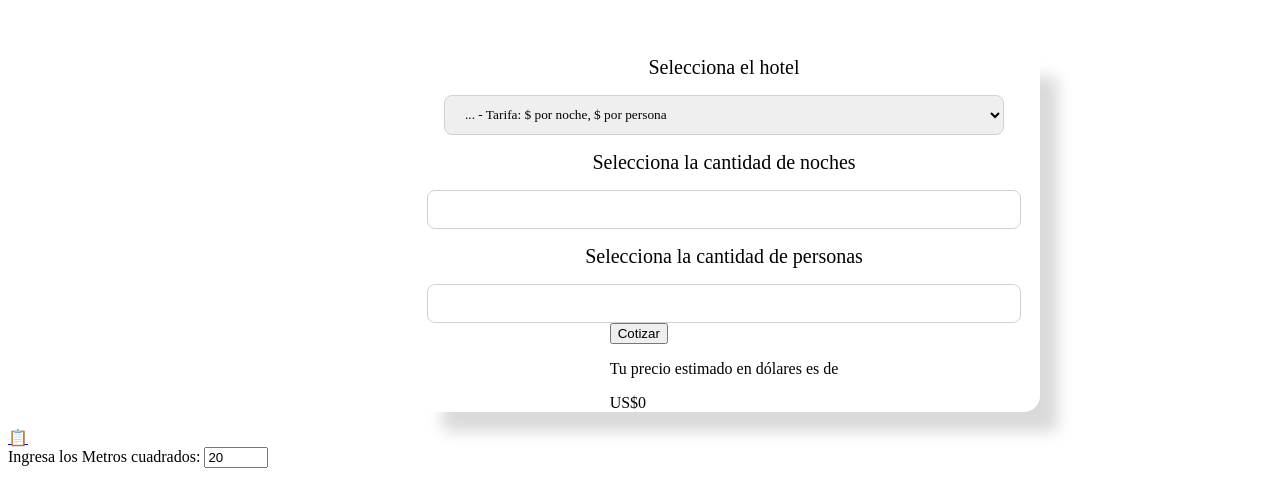
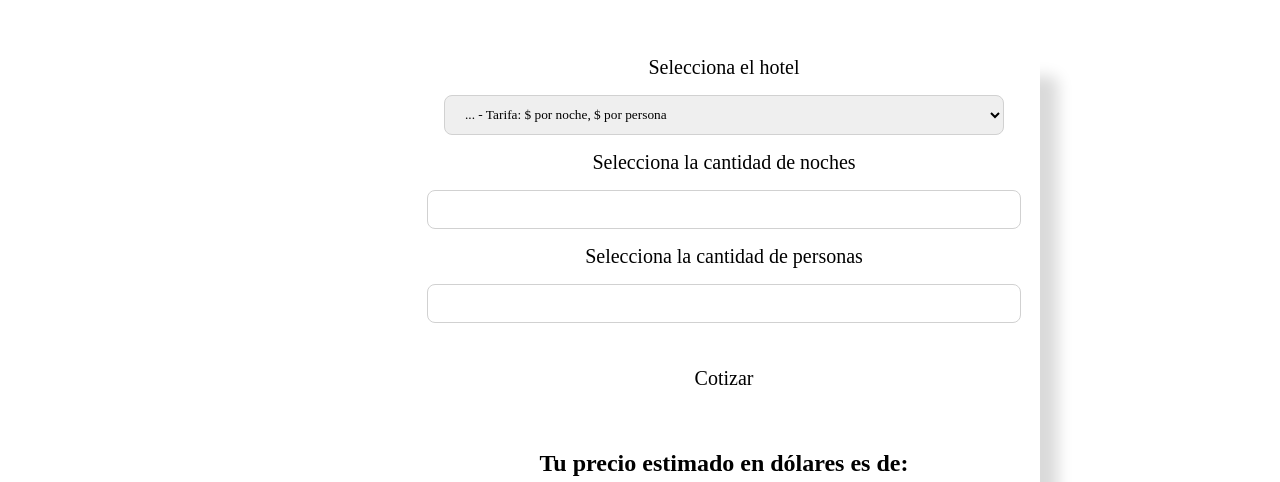
Before and after one commit to abrilrod/PROYECTO3-ABRIL-RODRIGUEZ, a React (Vite) app: page / in a window 1280 px wide. Shown: the part 318-800 px from the top of the page. Built offline with nearby package versions, Linux system fonts and the light colour scheme; the HTML template or start-up script is replaced by a standard one; a web font is replaced by a local one.

Commit message:
botón cotizar actualizado y estilado

```diff
--- a/src/components/Cotizador.jsx
+++ b/src/components/Cotizador.jsx
@@ -1,6 +1,6 @@
 import React from 'react'
 import styles from '../styles/Cotizador.module.css'
-import { useState, useEffect } from 'react'
+import { useState } from 'react'
 
 export default function Cotizador({ dataHoteles, dias, personas, hotel }) {
     const data = dataHoteles;
@@ -34,9 +34,9 @@ export default function Cotizador({ dataHoteles, dias, personas, hotel }) {
     }
 
   return (
-    <div>
+    <div className={styles.cotizContainer}>
         <button type='submit' className={styles.btnCotizar} onClick={handleCotiz}>Cotizar</button>
-        <p>Tu precio estimado en dólares es de </p><span>{'US$' + cotizacion}</span>
+        <p>Tu precio estimado en dólares es de: </p><span>{'US$ ' + cotizacion}</span>
     </div>
   )
 }
--- a/src/styles/Cotizador.module.css
+++ b/src/styles/Cotizador.module.css
@@ -0,0 +1,43 @@
+.cotizContainer {
+    display: flex;
+    flex-direction: column;
+    align-items: center;
+    justify-content: center;
+    margin: 2rem;
+}
+
+.btnCotizar {
+    border-radius: 10px;
+    border: 3px solid var(--blue-color);
+    padding: 0.6em 1.2em;
+    font-size: 1.25rem;
+    font-weight: 400;
+    font-family: var(--text-font);
+    cursor: pointer;
+    background-color: transparent;
+    color: var(--blue-color);
+    transition: 0.5s;
+    margin-bottom: 1.5rem;
+}
+
+.btnCotizar:hover {
+    background-color: var(--blue-color);
+    color: #fff;
+}
+
+.btnCotizar:focus, .btnCotizar:focus-visible {
+    outline: 4px auto -webkit-focus-ring-color;
+}
+
+.cotizContainer p, .cotizContainer span {
+    font-family: var(--text-font);
+    font-size: 1.5rem;
+    font-weight: 700;
+    color: var(--green-color);
+}
+
+.cotizContainer span {
+    color: var(--orange-color);
+    font-size: 1.75rem;
+    margin-top: .5rem;
+}
--- a/src/styles/index.css
+++ b/src/styles/index.css
@@ -11,7 +11,6 @@
   --green-color: #004D29;
   --blue-color: #00567e;
   --gray-color: #D1D3D4;
-  --brown-color: #6d5a42;
   --orange-color: #FFA543;
   --white-color: rgba(255, 255, 255, 0.87);
 
@@ -26,35 +25,3 @@ body {
   min-width: 320px;
   min-height: 100vh;
 }
-
-button {
-  border-radius: 8px;
-  border: 1px solid transparent;
-  padding: 0.6em 1.2em;
-  font-size: 1em;
-  font-weight: 500;
-  font-family: inherit;
-  background-color: #1a1a1a;
-  cursor: pointer;
-  transition: border-color 0.25s;
-}
-button:hover {
-  border-color: #646cff;
-}
-button:focus,
-button:focus-visible {
-  outline: 4px auto -webkit-focus-ring-color;
-}
-
-@media (prefers-color-scheme: light) {
-  :root {
-    color: #213547;
-    background-color: #ffffff;
-  }
-  a:hover {
-    color: #747bff;
-  }
-  button {
-    background-color: #f9f9f9;
-  }
-}
```
